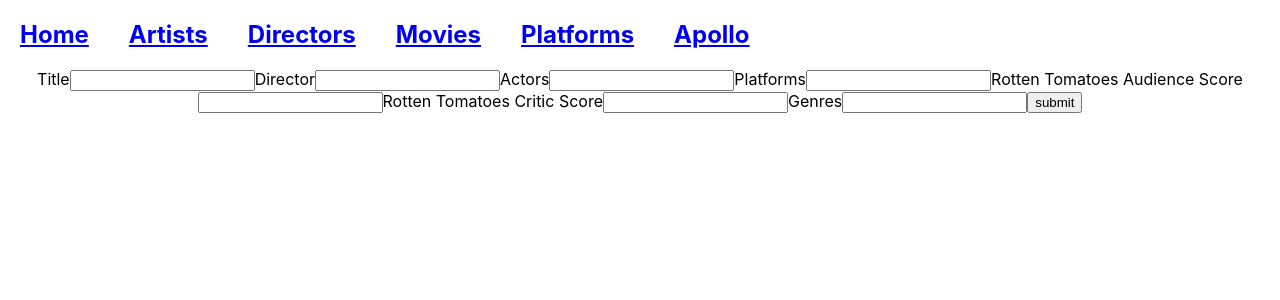
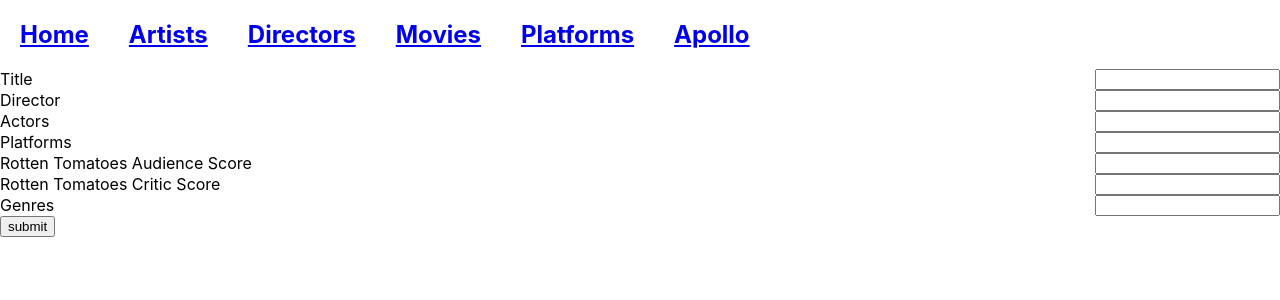
Before and after one commit to LoganLeopold/graphql_front, a React (Create React App) app: page /movie/update/1 in a window 1280 px wide. Shown: the top 300 px of the page. Built offline with nearby package versions, Linux system fonts and the light colour scheme; no server answers.

Commit message:
messed with CSS to make it a bit more livable

```diff
--- a/src/App.css
+++ b/src/App.css
@@ -41,3 +41,15 @@ nav > * {
   margin-left: 20px;
   margin-right: 20px;
 }
+
+/* Movie Update */
+.movie-update
+
+.movie-update form {
+  width: 40%
+}
+
+.movie-update form > * {
+  display: flex;
+  justify-content: space-between;
+}
--- a/src/updates/MovieUpdate.js
+++ b/src/updates/MovieUpdate.js
@@ -115,9 +115,27 @@ class MovieUpdate extends Component {
 
         e.preventDefault()
 
+        let res = await axios({
+            method: "PUT",
+            url: `http://localhost:8000/movie/update/${this.props.match.params.id}`,
+            headers: {
+                "Content-Type": "application/json",
+                'Access-Control-Allow-Origin' : 'https://localhost:8000',
+            },
+            data: {
+                name: this.state.name,
+                director: this.state.director,
+                actor: this.state.actor,
+                platform: this.state.platform,
+                tom_pub: this.state.tom_pub,
+                tom_crit: this.state.tom_crit,
+                genre: this.state.genre,
+            }
+        })
+
             // let res = await axios({
             //     method: "PUT",
-        //     url: `http://localhost:8000/movie/update/${this.props.match.params.id}`,
+            //     url: `http://localhost:8000/movie/testAbs/${this.props.match.params.id}`,
             //     headers: {
             //         "Content-Type": "application/json",
             //         'Access-Control-Allow-Origin' : 'https://localhost:8000',
@@ -133,24 +151,6 @@ class MovieUpdate extends Component {
             //     }
             // })
 
-        let res = await axios({
-            method: "PUT",
-            url: `http://localhost:8000/movie/testAbs/${this.props.match.params.id}`,
-            headers: {
-                "Content-Type": "application/json",
-                'Access-Control-Allow-Origin' : 'https://localhost:8000',
-            },
-            data: {
-                name: this.state.name,
-                director: this.state.director,
-                actor: this.state.actor,
-                platform: this.state.platform,
-                tom_pub: this.state.tom_pub,
-                tom_crit: this.state.tom_crit,
-                genre: this.state.genre,
-            }
-        })
-
         if (res.status === 200) {
             console.log(res)
             this.getLatestDoc()
@@ -162,22 +162,36 @@ class MovieUpdate extends Component {
 
     render() {
         return (
+            <div class="movie-update">
+                <form onSubmit={this.handleSubmit}>
                     <div>
-                <form onSubmit={this.handleSubmit}>
                         <label>Title</label>
                         <input name="name" defaultValue='' id="movie_name" onChange={this.handleChange}/>
+                        </div>
+                    <div>
                         <label>Director</label>
                         <input name="director" defaultValue='' id="director_name" onChange={this.handleChange}/>
+                        </div>
+                    <div>
                         <label>Actors</label>
                         <input name="actor" defaultValue='' id="actor_names" onChange={this.handleChange}/>
+                        </div>
+                    <div>
                         <label>Platforms</label>
                         <input name="platform" defaultValue='' id="platform_names" onChange={this.handleChange}/>
+                        </div>
+                    <div>
                         <label>Rotten Tomatoes Audience Score</label>
                         <input name="tom_pub" defaultValue='' id="tom_pub" onChange={this.handleChange}/>
+                        </div>
+                    <div>
                         <label>Rotten Tomatoes Critic Score</label>
                         <input name="tom_crit" defaultValue='' id="tom_priv" onChange={this.handleChange}/>
+                        </div>
+                    <div>
                         <label>Genres</label>
                         <input name="genre" defaultValue='' id="genres" onChange={this.handleChange}/>
+                    </div>
                     <input type="submit" value="submit" />
                 </form>
             </div>
```
Lines whose indentation alone changed are shown as unchanged.
